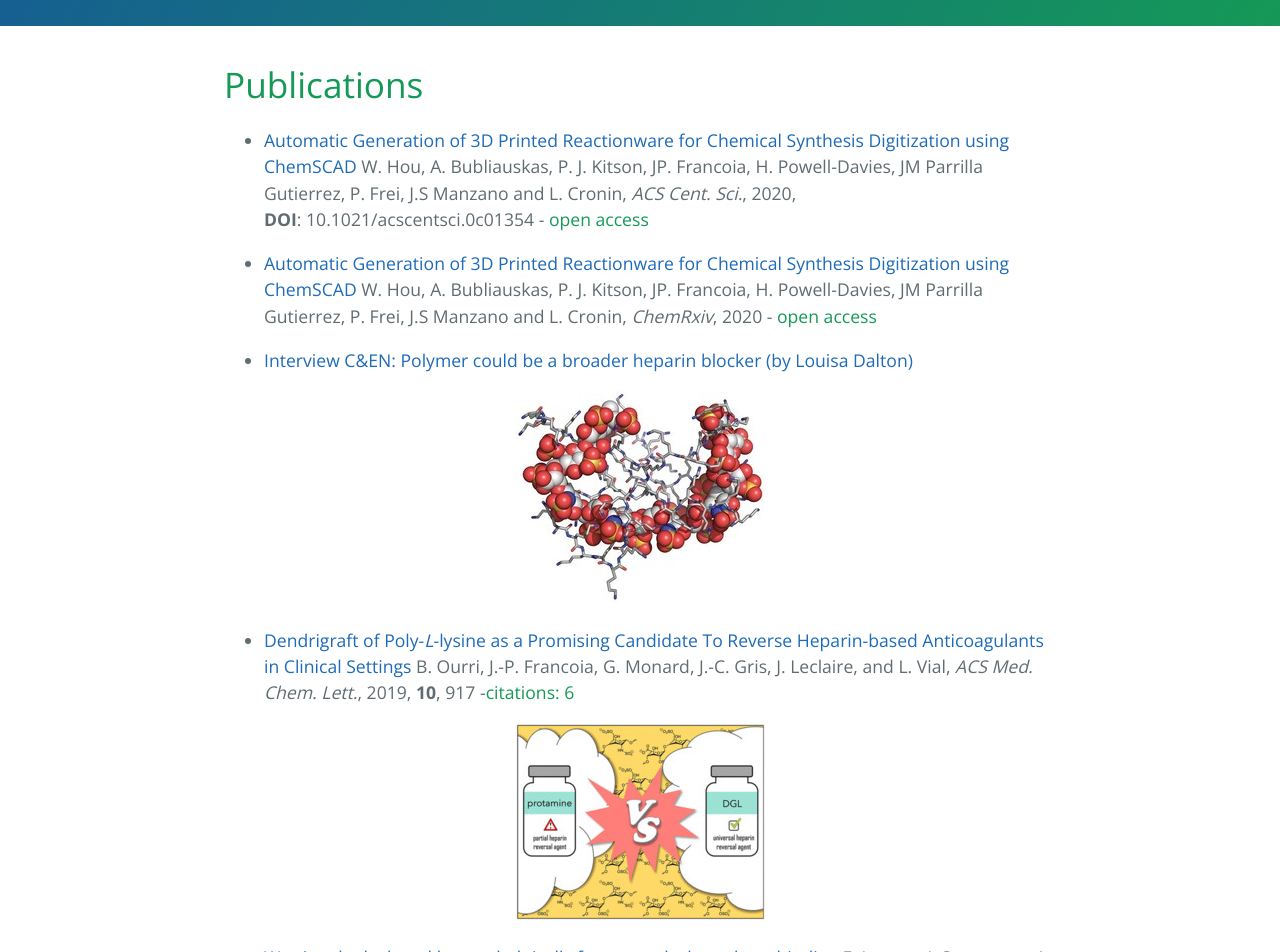
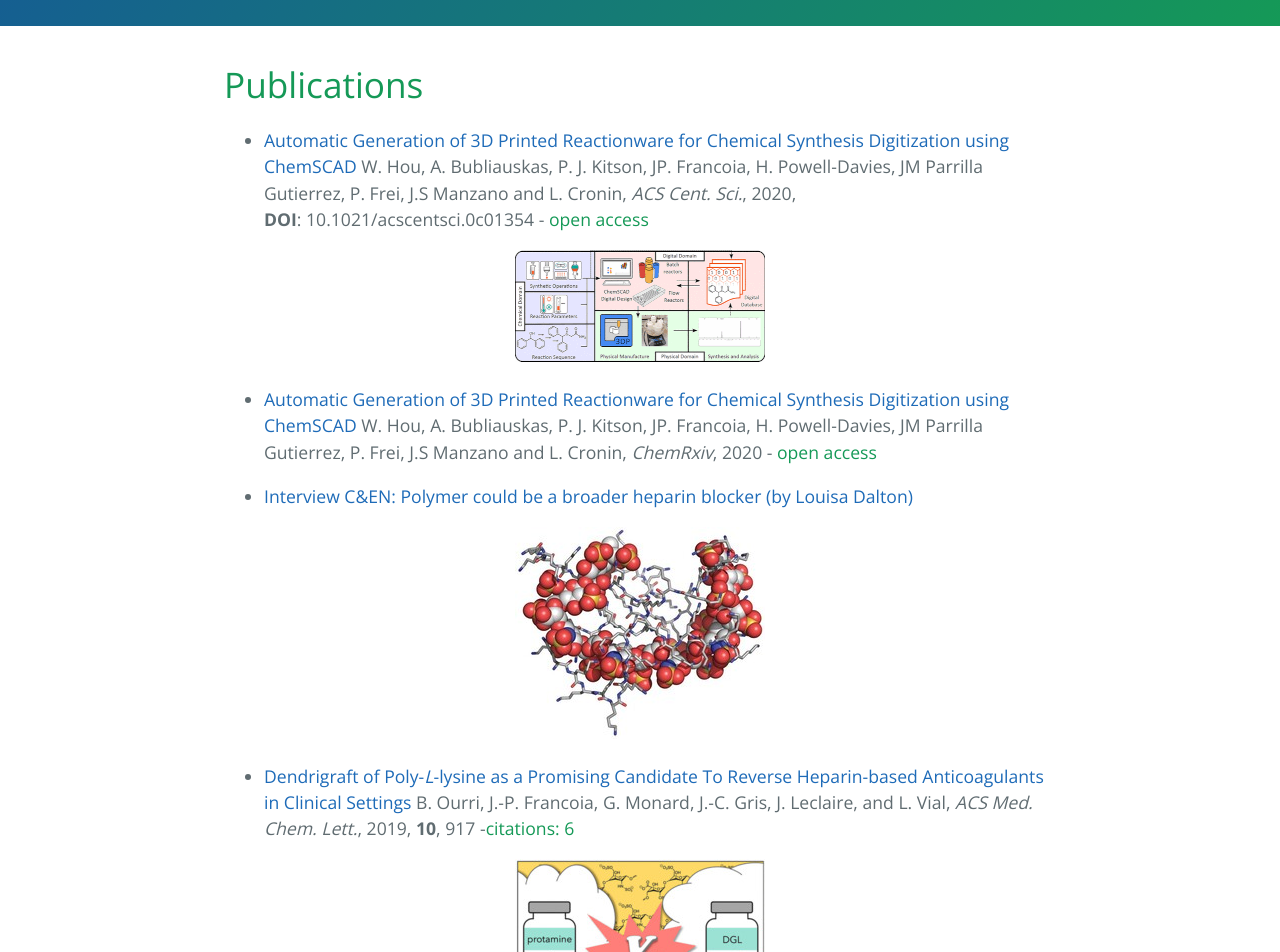
Before and after one commit to JPFrancoia/JPFrancoia.github.io, a Jekyll site: the page built from publications.md, in a window 1280 px wide. Shown: the part 310-1262 px from the top of the page. Built offline with Jekyll 4.4.1, drawn with Linux system fonts in a browser that asks for light colours; the repository's description, which GitHub fills in, is left out.

Commit message:
Adding graphical abstract for chemscad publication.

```diff
--- a/publications.md
+++ b/publications.md
@@ -11,6 +11,9 @@ Digitization using ChemSCAD](https://pubs.acs.org/doi/10.1021/acscentsci.0c01354
 W. Hou, A. Bubliauskas, P. J. Kitson, JP. Francoia, H. Powell-Davies,
 JM Parrilla Gutierrez, P. Frei, J.S Manzano and L. Cronin, *ACS Cent. Sci.*,
 2020, **DOI**:&nbsp;10.1021/acscentsci.0c01354 - <font color="#159957">open access</font>
+<p align="center">
+  <img src="images/chemscad.gif">
+</p>
 
 - [Automatic Generation of 3D Printed Reactionware for Chemical Synthesis
 Digitization using ChemSCAD](https://chemrxiv.org/s/01c0cd28362e763c438f)
```
Also changed, not shown: images/chemscad.gif (added).
